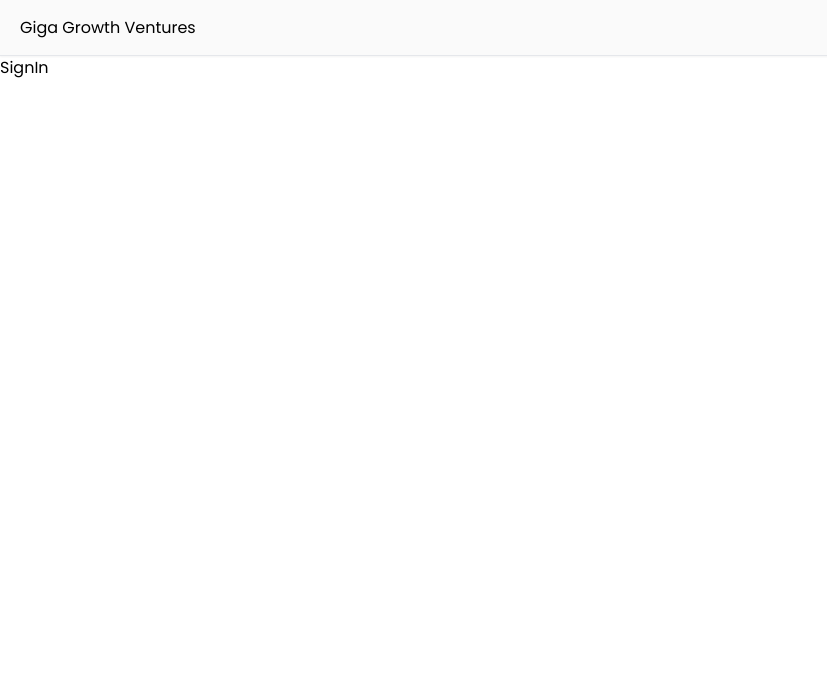
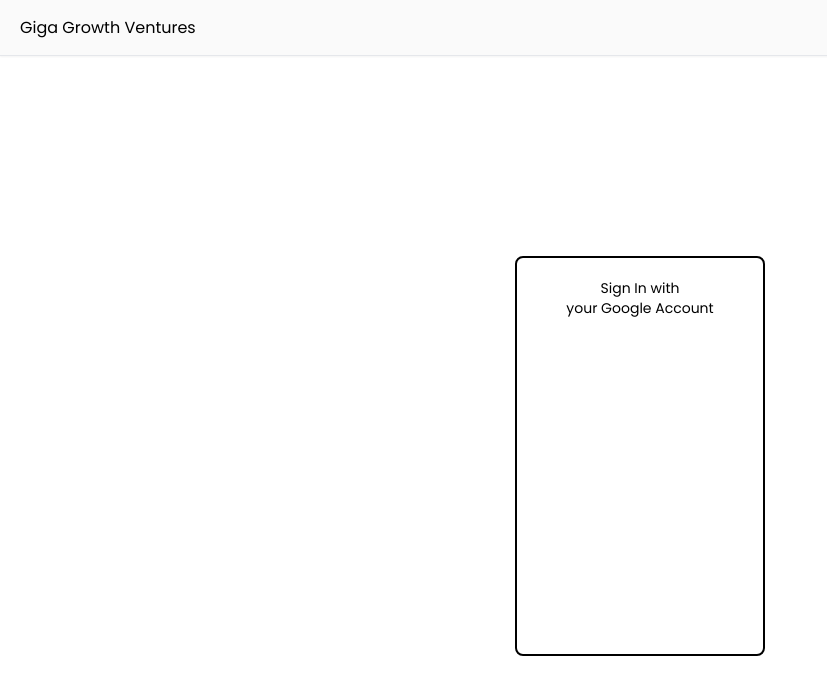
Before and after one commit to chirag1718/Giga_Growth-frontend, a React (Create React App) app: page / in a window 1280 px wide. Shown: the top 694 px of the page, without its empty margins (0-827 px from the left). Built offline with nearby package versions, Linux system fonts and the light colour scheme.

Commit message:
Feat- added signin form

```diff
--- a/src/components/Auth/SignIn.jsx
+++ b/src/components/Auth/SignIn.jsx
@@ -1,9 +1,19 @@
-import React from 'react'
+import React from "react";
 
 const SignIn = () => {
   return (
-    <div>SignIn</div>
-  )
-}
+    <div className="flex justify-center items-center min-h-screen">
+      <div className="flex flex-col w-[250px] h-[400px] border-2 border-black rounded-lg">
+        <div className="flex flex-col justify-center items-center mt-5 text-sm">
+          <span>Sign In with</span>
+          <span>your Google Account</span>
+        </div>
+        <div>
 
-export default SignIn
+        </div>
+      </div>
+    </div>
+  );
+};
+
+export default SignIn;
```
